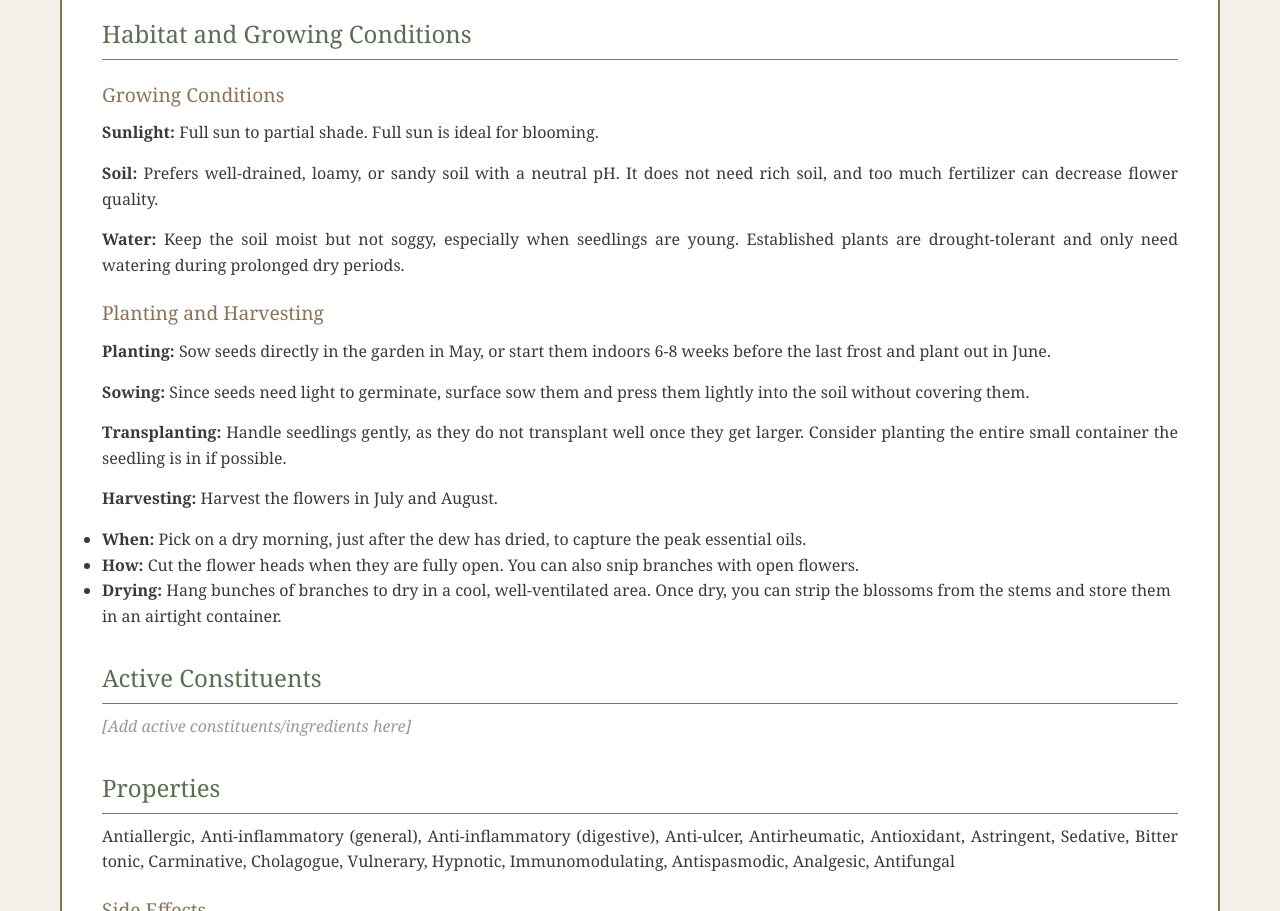
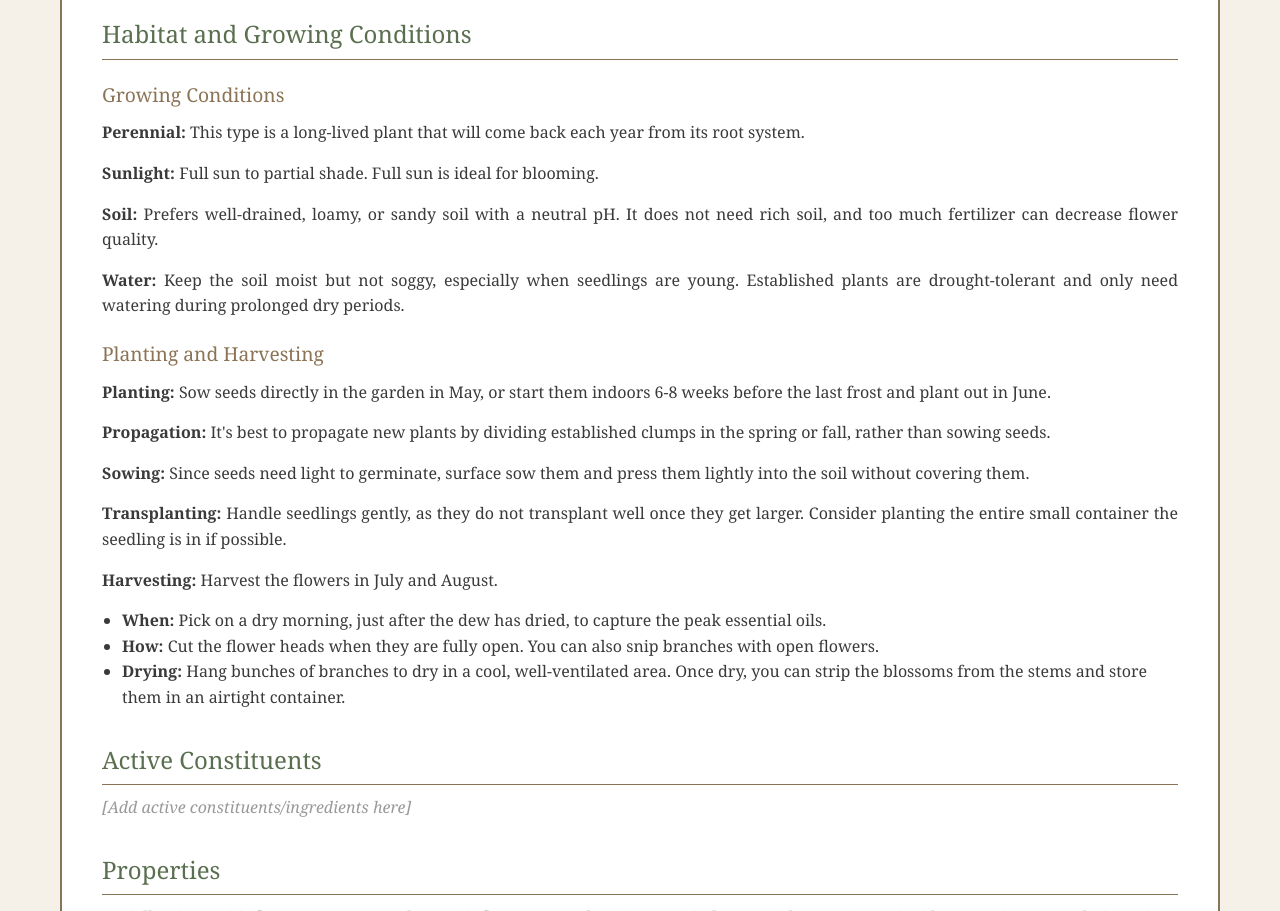
Before and after one commit to laureanne-sea/materia-medica, a website: page plants/chamomile.html in a window 1280 px wide. Shown: the part 580-1491 px from the top of the page. Drawn offline with Linux system fonts and the light colour scheme.

Commit message:
Content: Add perennial info and propagation method to Chamomile, fix bullet alignment
- Add perennial plant information (returns each year from root system)
- Add propagation method (divide established clumps in spring/fall)
- Fix harvesting bullet points alignment with inline margin styling

```diff
--- a/plants/chamomile.html
+++ b/plants/chamomile.html
@@ -39,16 +39,18 @@
                     <h2>Habitat and Growing Conditions</h2>
 
                     <h3>Growing Conditions</h3>
+                    <p><strong>Perennial:</strong> This type is a long-lived plant that will come back each year from its root system.</p>
                     <p><strong>Sunlight:</strong> Full sun to partial shade. Full sun is ideal for blooming.</p>
                     <p><strong>Soil:</strong> Prefers well-drained, loamy, or sandy soil with a neutral pH. It does not need rich soil, and too much fertilizer can decrease flower quality.</p>
                     <p><strong>Water:</strong> Keep the soil moist but not soggy, especially when seedlings are young. Established plants are drought-tolerant and only need watering during prolonged dry periods.</p>
 
                     <h3>Planting and Harvesting</h3>
                     <p><strong>Planting:</strong> Sow seeds directly in the garden in May, or start them indoors 6-8 weeks before the last frost and plant out in June.</p>
+                    <p><strong>Propagation:</strong> It's best to propagate new plants by dividing established clumps in the spring or fall, rather than sowing seeds.</p>
                     <p><strong>Sowing:</strong> Since seeds need light to germinate, surface sow them and press them lightly into the soil without covering them.</p>
                     <p><strong>Transplanting:</strong> Handle seedlings gently, as they do not transplant well once they get larger. Consider planting the entire small container the seedling is in if possible.</p>
                     <p><strong>Harvesting:</strong> Harvest the flowers in July and August.</p>
-                    <ul>
+                    <ul style="margin-left: 20px;">
                         <li><strong>When:</strong> Pick on a dry morning, just after the dew has dried, to capture the peak essential oils.</li>
                         <li><strong>How:</strong> Cut the flower heads when they are fully open. You can also snip branches with open flowers.</li>
                         <li><strong>Drying:</strong> Hang bunches of branches to dry in a cool, well-ventilated area. Once dry, you can strip the blossoms from the stems and store them in an airtight container.</li>
```
